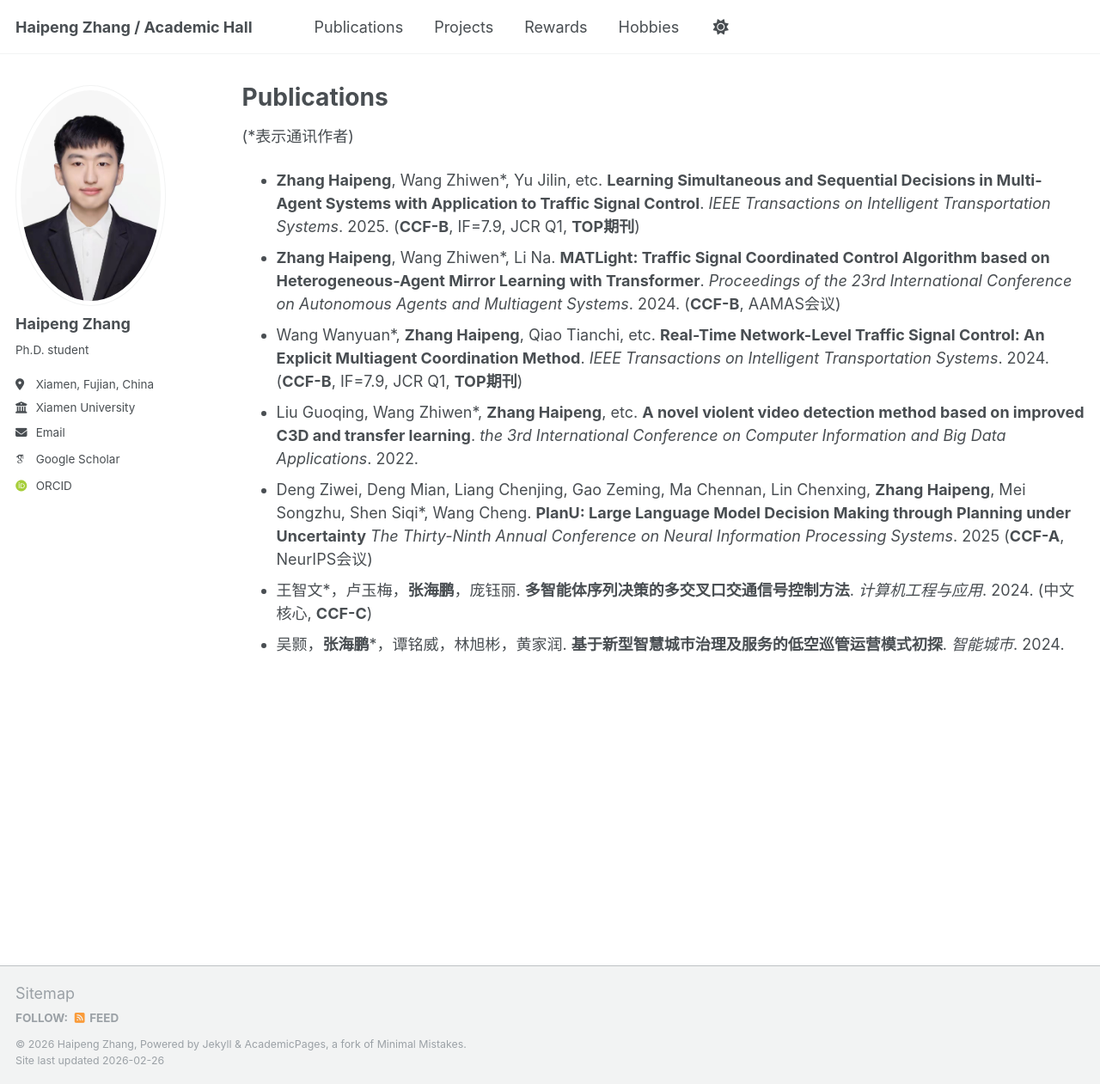
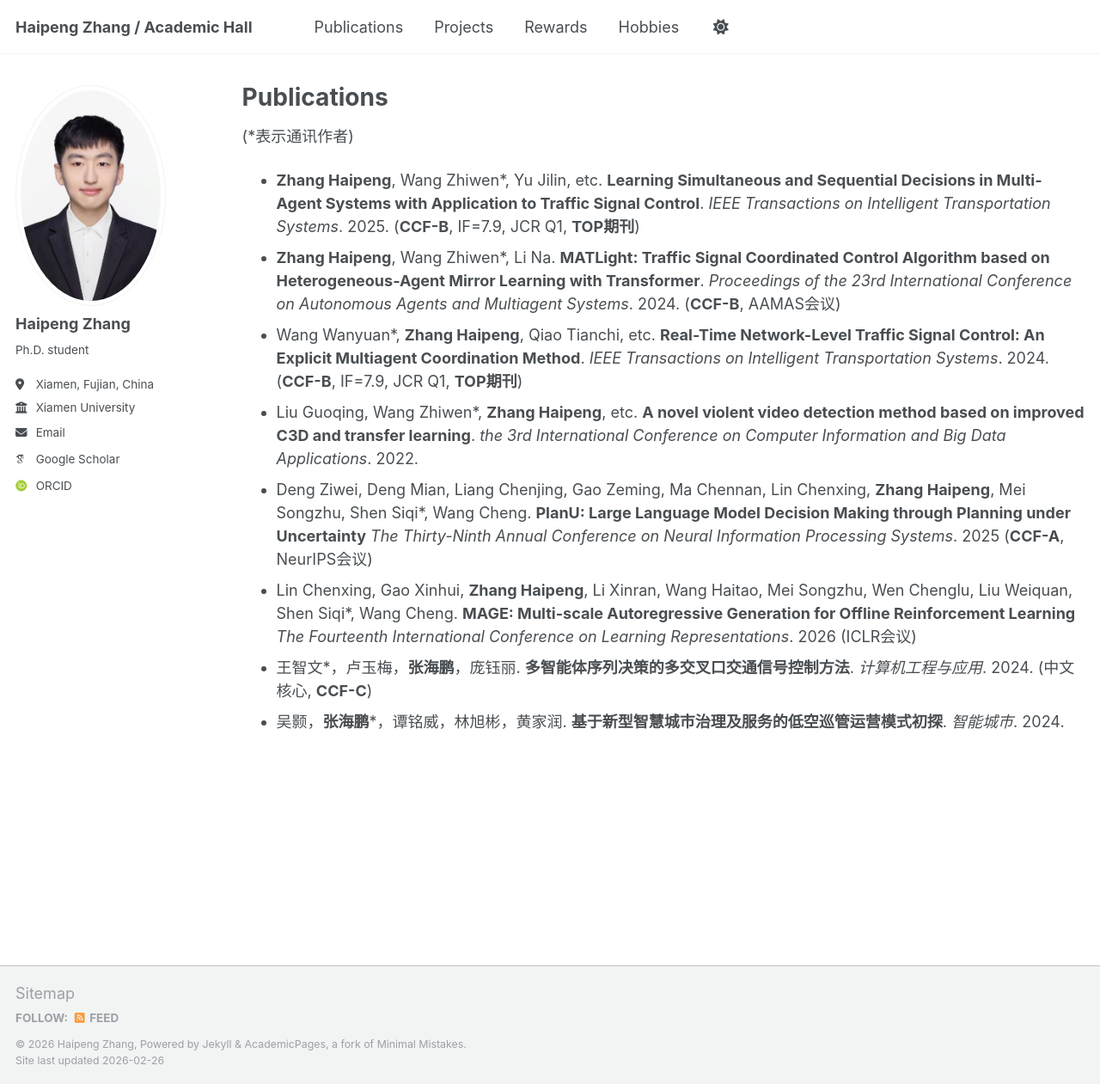
Before and after one commit to Harry-first/haipengzhang, a Jekyll site: the page built from _pages/publications.md, in a window 1280 px wide and 1261 px high. Shown: the whole window at 86% size. Built offline with Jekyll 4.4.1, drawn with Linux system fonts in a browser that asks for light colours; some web fonts are replaced.

Commit message:
Update publications.md

```diff
--- a/_pages/publications.md
+++ b/_pages/publications.md
@@ -10,5 +10,6 @@ permalink: /publications/
 - Wang Wanyuan\*, **Zhang Haipeng**, Qiao Tianchi, etc. **Real-Time Network-Level Traffic Signal Control: An Explicit Multiagent Coordination Method**. _IEEE Transactions on Intelligent Transportation Systems_. 2024. (**CCF-B**, IF=7.9, JCR Q1, **TOP期刊**)
 - Liu Guoqing, Wang Zhiwen\*, **Zhang Haipeng**, etc. **A novel violent video detection method based on improved C3D and transfer learning**. _the 3rd International Conference on Computer Information and Big Data Applications_. 2022.
 - Deng Ziwei, Deng Mian, Liang Chenjing, Gao Zeming, Ma Chennan, Lin Chenxing, **Zhang Haipeng**, Mei Songzhu, Shen Siqi\*, Wang  Cheng. **PlanU: Large Language Model Decision Making through Planning under Uncertainty** _The Thirty-Ninth Annual Conference on Neural Information Processing Systems_. 2025 (**CCF-A**, NeurIPS会议)
+- Lin Chenxing, Gao Xinhui, **Zhang Haipeng**, Li Xinran, Wang Haitao, Mei Songzhu, Wen Chenglu, Liu Weiquan, Shen Siqi\*, Wang Cheng. **MAGE: Multi-scale Autoregressive Generation for Offline Reinforcement Learning** _The Fourteenth International Conference on Learning Representations_. 2026 (ICLR会议)
 - 王智文\*，卢玉梅，**张海鹏**，庞钰丽. **多智能体序列决策的多交叉口交通信号控制方法**. _计算机工程与应用_. 2024. (中文核心, **CCF-C**)
 - 吴颢，**张海鹏**\*，谭铭威，林旭彬，黄家润. **基于新型智慧城市治理及服务的低空巡管运营模式初探**. _智能城市_. 2024.
```
